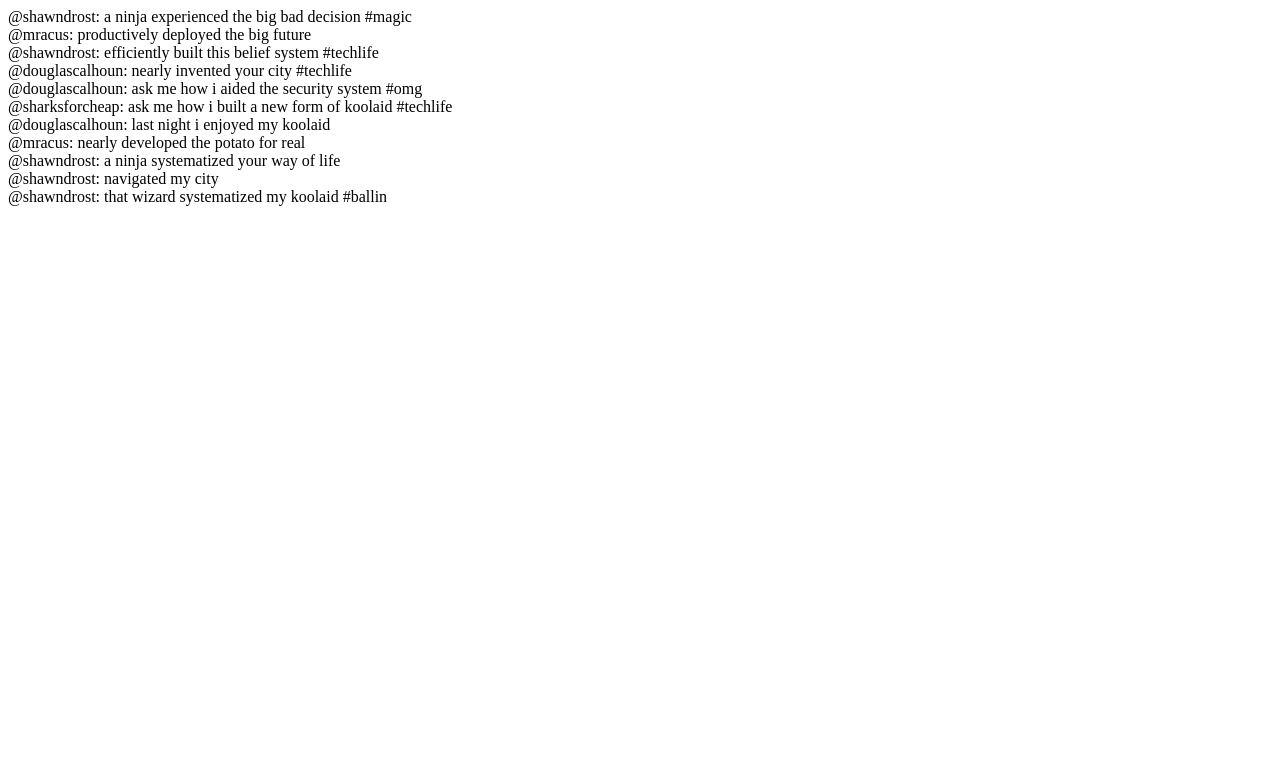
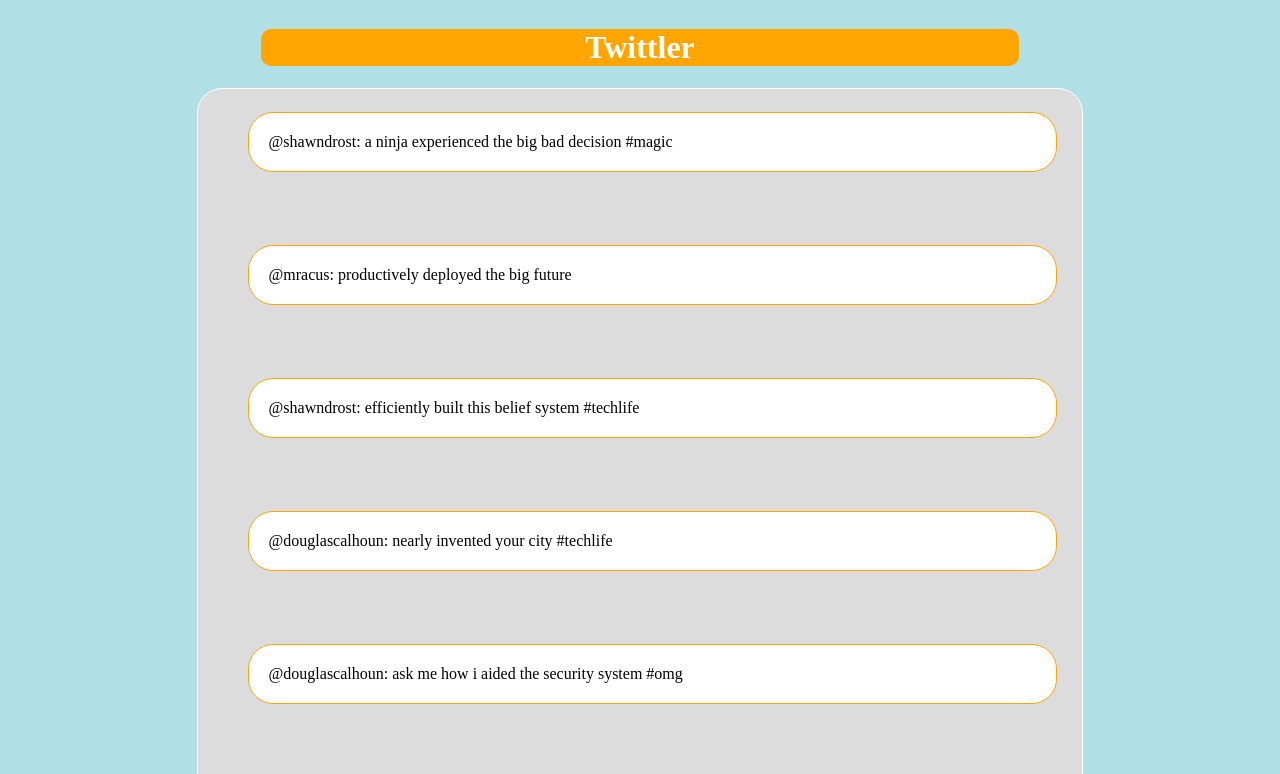
Before and after one commit to tonaramos/twittler, a plain HTML site: page index.html in a window 1280 px wide. Shown: the top 774 px of the page. Drawn offline with Linux system fonts and the light colour scheme.

Commit message:
'centered text and feed + new background colors'

```diff
--- a/index.html
+++ b/index.html
@@ -1,27 +1,125 @@
 <!DOCTYPE html>
 <html>
   <head>
+
+    <style>
+
+    body {background-color: powderblue;
+      display: flex;
+      justify-content: center;
+      flex-direction: column;
+    }
+
+ /*   h1 {
+      width: 500px
+      height: 100px;
+      border: 1px solid black;
+      display: flex;
+    }*/
+
+
+    .newsfeedBoard {
+      display: flex;
+      width: 70%;
+      border: 1px solid white;
+      background: #DCDCDC;
+      flex-direction: column;
+      align-self: center;
+      border-radius: 25px;
+      /*margin: 20px 50px 75px 100px;*/
+
+    }
+
+    #twittlerHeader {
+      background-color: orange;
+      /*text-align: center*/
+      width: 60%;
+      display:flex;
+      align-self: center;
+      border-radius: 10px;
+      justify-content: center;
+      color: white
+
+
+    }
+
+    .newsfeeds {
+      background: white;
+      border: 1px solid orange;
+      margin: 20px 50px 75px 100px;
+    }
+
+    .eachTweet {
+      background: white;
+      border: 1px solid orange;
+      border-radius: 25px;
+      padding: 20px;
+      width: 60%
+      height: 150px;
+      margin: 23px 25px 50px 50px;
+      display: flex;
+      justify-content: flex-start;
+
+
+    }
+
+    </style>
+
     <script src="jquery.js"></script>
     <script src="data_generator.js"></script>
+
+
+
   </head>
   <body>
-    <script>
 
+    <h1 id="twittlerHeader"  >Twittler</h1>
+
+    <div class = "newsfeedBoard" >
+      <script class="newsfeeds">
         $(document).ready(function(){
-        var $body = $('body');
-        $body.html('');
+          // var $body = $('body');
+          var $div = $('div');
+          // $body.html('');
+          $div.html('');
 
           var index = streams.home.length - 1;
           while(index >= 0){
             var tweet = streams.home[index];
-          var $tweet = $('<div></div>');
+            var $tweet = $('<div class=\"eachTweet\"></div>');
             $tweet.text('@' + tweet.user + ': ' + tweet.message);
-          $tweet.appendTo($body);
+            // $tweet.appendTo($body);
+            $tweet.appendTo($div)
             index -= 1;
           }
 
         });
 
       </script>
+    </div>
+
+
+
   </body>
 </html>
+
+<!--
+Home Page
+
+2 blocks
+
+1st block - logo + name
+2nd block - newsFeed
+ - new blocks for each tweet
+   - each tweet should have a clickable username that will direct to the user's page
+
+User's page:
+
+2 blocks
+
+1st block - logo + userName
+2nd block - newsFeed
+- new blocks for each tweet (display only tweets generated by that user)
+
+
+ -->
```
Also changed, not shown: 2 other files. Lines whose indentation alone changed are shown as unchanged.
